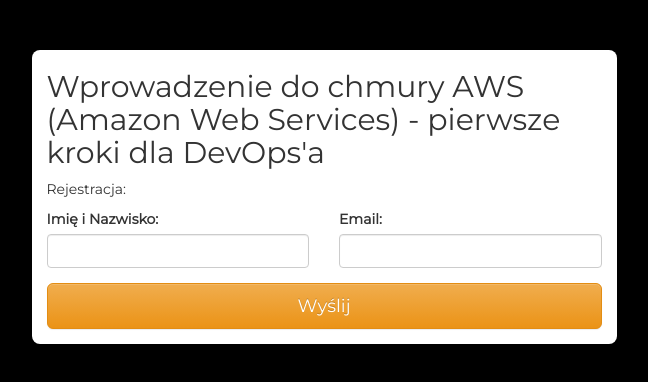
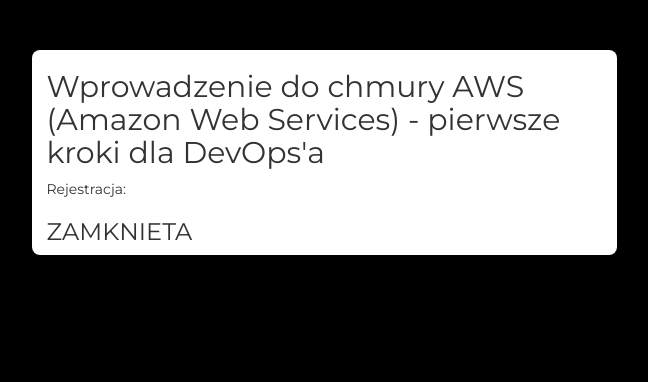
Before and after one commit to malekmaciej/rejestracja.motobelfer.org, a plain HTML site: page index.html in a window 1280 px wide. Shown: the whole page, without its empty margins (316-964 px from the left). Drawn offline with nearby package versions, Linux system fonts and the light colour scheme.

Commit message:
Zamkniecie rejestracji.

```diff
--- a/index.html
+++ b/index.html
@@ -21,23 +21,7 @@
                 <div class="col-md-6 col-md-offset-3 form-container">
                     <h2>Wprowadzenie do chmury AWS (Amazon Web Services) - pierwsze kroki dla DevOps'a                    </h2>
                     <p> Rejestracja: </p>
-                    <form role="form" method="post" id="contact-form">
-                        <div class="row">
-                            <div class="col-sm-6 form-group">
-                                <label for="name"> Imię i Nazwisko:</label>
-                                <input type="text" class="form-control" id="name-input" name="name-input" required>
-                            </div>
-                            <div class="col-sm-6 form-group">
-                                <label for="email"> Email:</label>
-                                <input type="email" class="form-control" id="email-input" name="email-input" required>
-                            </div>
-                        </div>
-                        <div class="row">
-                            <div class="col-sm-12 form-group">
-                                <button type="button" onClick="submitToAPI(event)" class="btn btn-lg btn-warning btn-block" >Wyślij</button>
-                            </div>
-                        </div>
-                    </form>
+                    <h3>ZAMKNIETA</h3>
                     <div id="success_message" style="width:100%; height:100%; display:none; "> <h3>Wysłano zgłoszenie.</h3> </div>
                     <div id="error_message" style="width:100%; height:100%; display:none; "> <h3>Bład</h3> Nastapił bład przy wysyłaniu - proszę napisz do maciej.malek@motorolasolutions.com </div>
                 </div>
```
